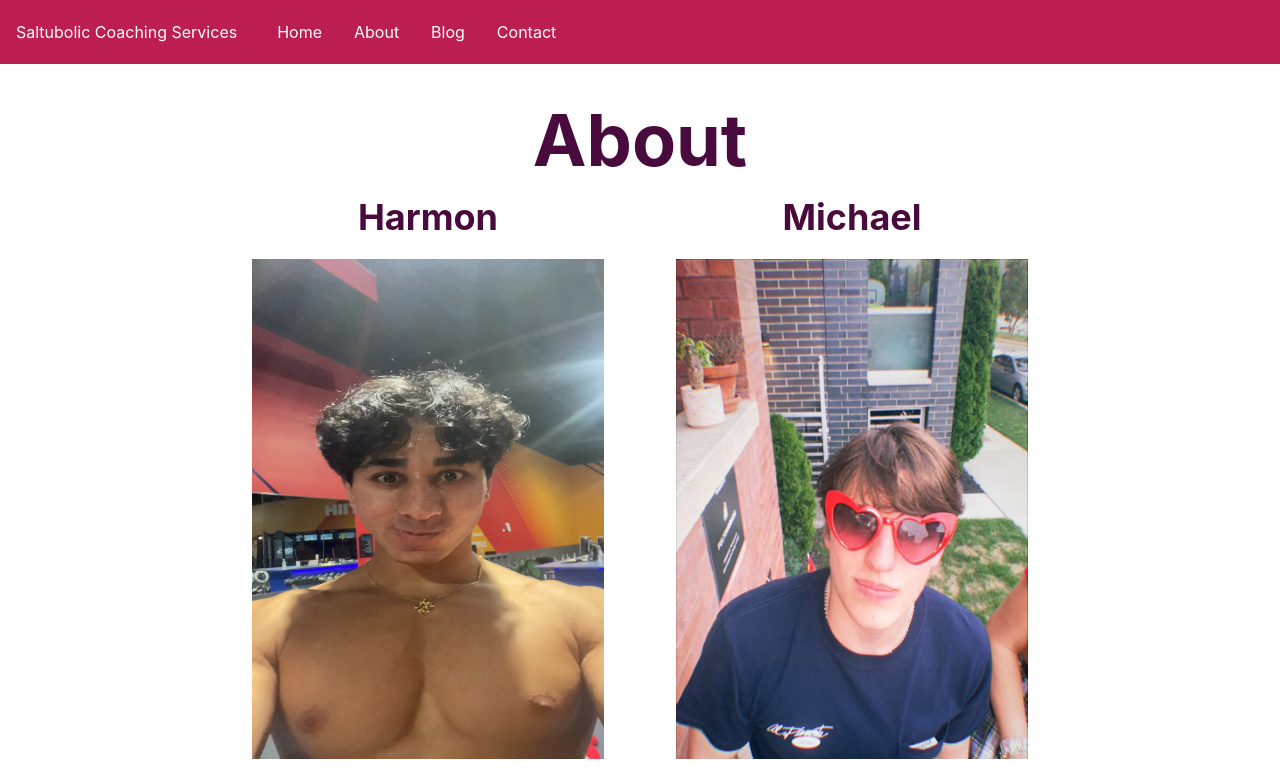
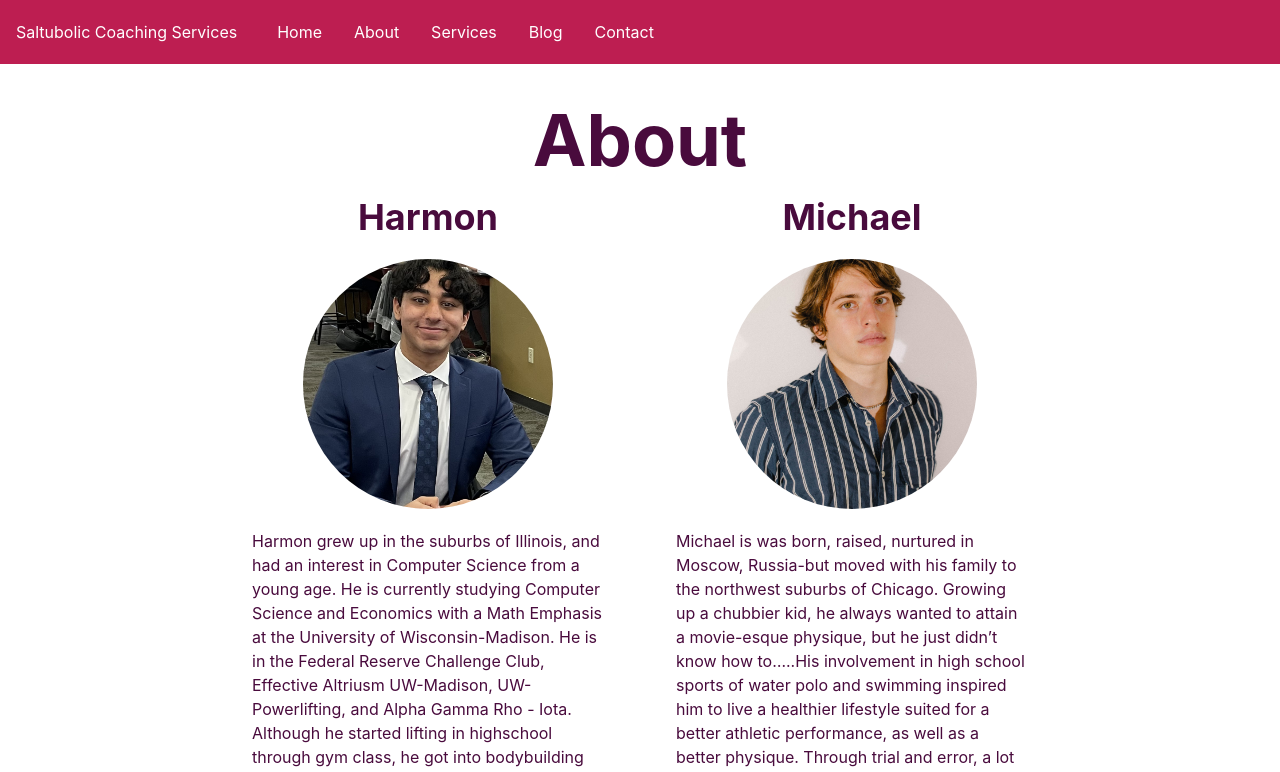
Before and after one commit to harmonbhasin/typescriptWebsiteStartup, a Next.js app: page /about in a window 1280 px wide. Shown: the top 772 px of the page. Built offline with nearby package versions, Linux system fonts and the light colour scheme.

Commit message:
Updated photos and chaned subtitle

```diff
--- a/components/basicStats.tsx
+++ b/components/basicStats.tsx
@@ -45,7 +45,7 @@ export default function BasicStatistics() {
         Who we coach?
       </chakra.h1>
       <SimpleGrid columns={{ base: 1, md: 3 }} spacing={{ base: 5, lg: 8 }}>
-        <StatsCard title={'We serve'} stat={'10 clients'} />
+        <StatsCard title={'We serve'} stat={'13 clients'} />
         <StatsCard title={'In'} stat={'3 different states'} />
         <StatsCard title={'From ages'} stat={'18 - 21'} />
       </SimpleGrid>
--- a/components/individual.tsx
+++ b/components/individual.tsx
@@ -9,7 +9,7 @@ interface IndividualProps {
 const Individual = ({ name, about, img }: IndividualProps) => (
   <VStack spacing={5} p={5}>
     <Heading>{name}</Heading>
-    <Image src={img} alt={name} h={'500px'} w={'500px'} />
+    <Image src={img} borderRadius="full" boxSize="250px" fit={'cover'} />
     <Text>{about}</Text>
   </VStack>
 )
--- a/components/navbar.tsx
+++ b/components/navbar.tsx
@@ -28,6 +28,7 @@ interface NavLinkProps {
 const Links = [
   { title: 'Home', loc: '/' },
   { title: 'About', loc: 'about' },
+  { title: 'Services', loc: 'services' },
   { title: 'Blog', loc: '/blog' },
   { title: 'Contact', loc: '/contact' },
 ]
--- a/pages/about.tsx
+++ b/pages/about.tsx
@@ -23,14 +23,14 @@ const About: NextPage = () => (
           about={
             'Harmon grew up in the suburbs of Illinois, and had an interest in Computer Science from a young age. He is currently studying Computer Science and Economics with a Math Emphasis at the University of Wisconsin-Madison. He is in the Federal Reserve Challenge Club, Effective Altriusm UW-Madison, UW-Powerlifting, and Alpha Gamma Rho - Iota. Although he started lifting in highschool through gym class, he got into bodybuilding as quaratine started. During quaratine he began studying the science and practice of nutrition and dieting. Nowadays, he is focusing on powerlifting and is eager to see what his body can achieve. He has read the literature in depth, and is very knowledgeable in longevity, biohacking, and nootropics although he is still eager to learn more. He hopes to give people their health back and help people live their optimal lifestyle based on their specifc needs.'
           }
-          img={'/Harmon.jpg'}
+          img={'/formalHarmon.jpg'}
         />
         <Individual
           name={'Michael'}
           about={
-            'Harmon grew up in the suburbs of Illinois, and had an interest in Computer Science from a young age. He is currently studying Computer Science and Economics with a Math Emphasis at the University of Wisconsin-Madison. He is in the Federal Reserve Challenge Club, Effective Altriusm UW-Madison, UW-Powerlifting, and Alpha Gamma Rho - Iota. Although he started lifting in highschool through gym class, he got into bodybuilding as quaratine started. During quaratine he began studying the science and practice of nutrition and dieting. Nowadays, he is focusing on powerlifting and is eager to see what his body can achieve. He has read the literature in depth, and is very knowledgeable in longevity, biohacking, and nootropics although he is still eager to learn more. He hopes to give people their health back and help people live their optimal lifestyle based on their specifc needs.'
+            ' Michael is was born, raised, nurtured in Moscow, Russia-but moved with his family to the northwest suburbs of Chicago. Growing up a chubbier kid, he always wanted to attain a movie-esque physique, but he just didn’t know how to…..His involvement in high school sports of water polo and  swimming inspired him to live a healthier lifestyle suited for a better athletic performance, as well as a better physique. Through trial and error, a lot of research on bro-science, nutritional science, exercise science and philosophy-he was able to derive a healthy routine, and more importantly a maxim for a healthy life. He is currently majoring in Economics and Minoring in Data Science, and on a leisurely basis, Michael enjoys applying consumer behavior and data trends/analytics in the fitness industry. By aggregating different training disciplines and periodization methods, he excels in product design and management for Saltubolic Coaching Services.'
           }
-          img={'/Michael.jpg'}
+          img={'/formalMichael.jpg'}
         />
       </SimpleGrid>
     </Container>
--- a/pages/index.tsx
+++ b/pages/index.tsx
@@ -18,10 +18,7 @@ const Home: NextPage = () => (
       <VStack>
         <Image src="/LogoWithoutText.jpg" alt="SCS" />
         <Heading size={'4xl'}>Saltubolic Coaching Services</Heading>
-        <Heading size={'xl'}>
-          Build your dream body while not having to sacrifice other parts of
-          your life
-        </Heading>
+        <Heading size={'xl'}>Meet your fitness goals</Heading>
         <Speech />
         <Stats />
       </VStack>
```
Also changed, not shown: pages/services.tsx (added, +25 -0 lines), public/formalHarmon.jpg (added), public/formalMichael.jpg (added).
